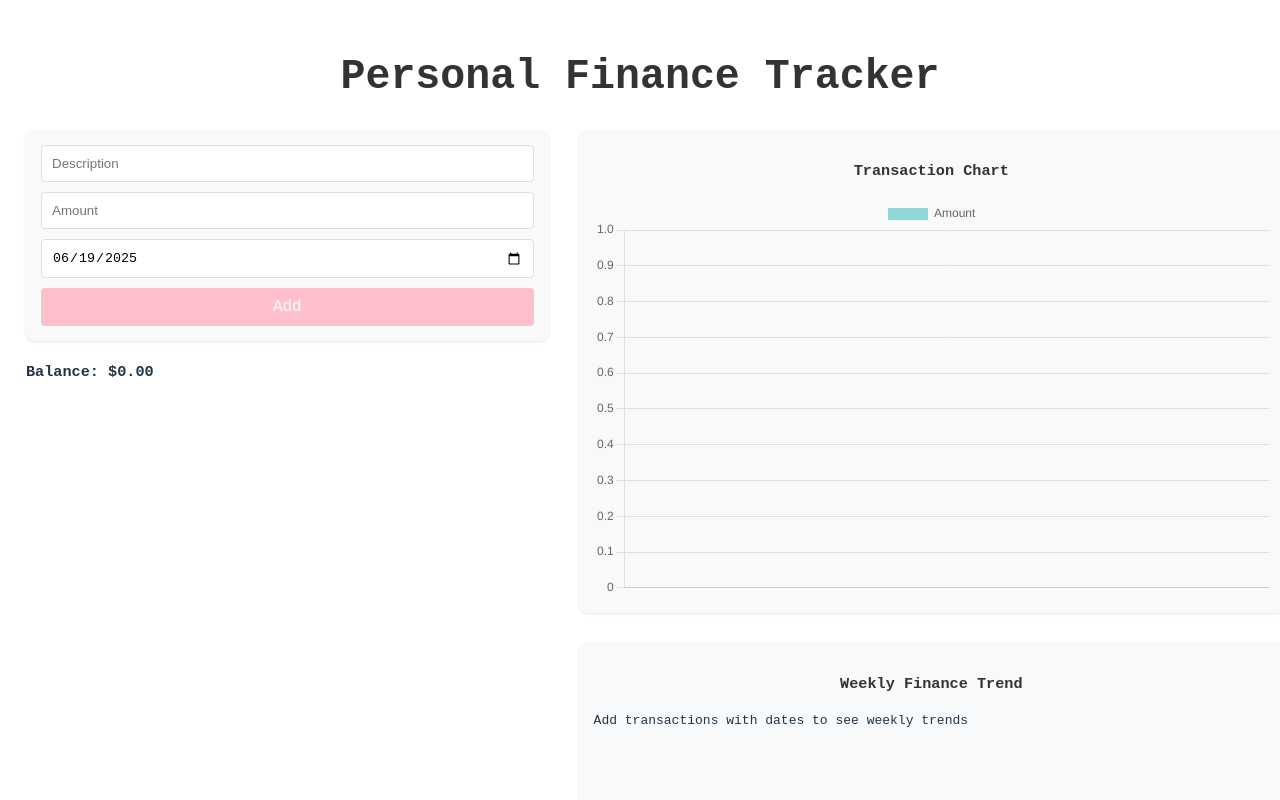
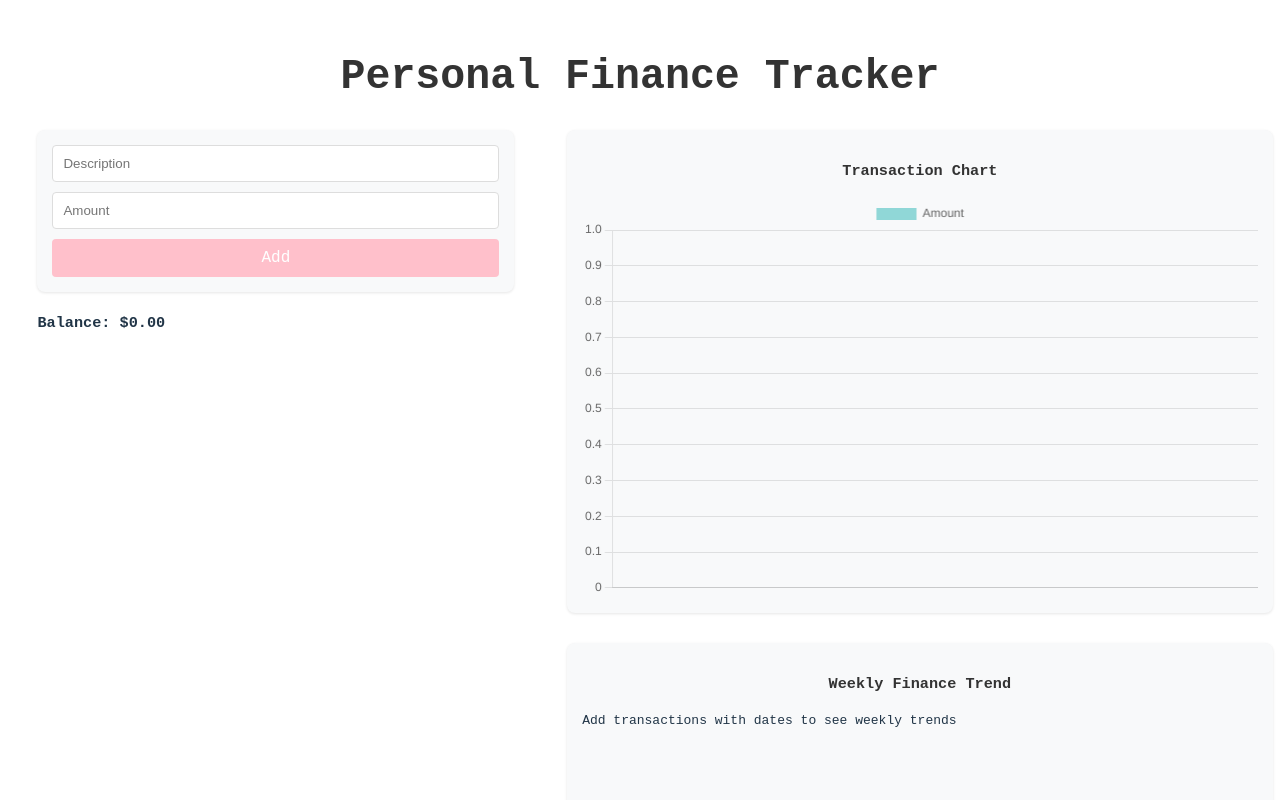
Before and after one commit to AugieAud/Finance-Tracker, a React (Vite) app: page / in a window 1280 px wide. Shown: the top 800 px of the page. Built offline with nearby package versions, Linux system fonts and the light colour scheme.

Commit message:
remove date input and implement automatic timestamp

```diff
--- a/src/components/AddTransactionForm.jsx
+++ b/src/components/AddTransactionForm.jsx
@@ -3,19 +3,19 @@ import { useState } from "react";
 export default function AddTransactionForm({ onAdd }) {
   const [desc, setDesc] = useState(""); //transaction description
   const [amount, setAmount] = useState(""); //transaction amount
-  const [date, setDate] = useState(new Date().toISOString().split('T')[0]); //transaction date with today as default
 
   const handleSubmit = (e) => {
     e.preventDefault();
+    // Automatically use current date when adding a transaction
+    const currentDate = new Date().toISOString().split('T')[0];
     onAdd({
       id: Date.now(),
       desc,
       amount: parseFloat(amount),
-      date: date // Store the date with the transaction
+      date: currentDate // Store the current date with the transaction
     });
     setDesc(""); //clear form inputs after submission
     setAmount("");
-    setDate(new Date().toISOString().split('T')[0]); // Reset date to today
   };
 
   return (
@@ -33,12 +33,6 @@ export default function AddTransactionForm({ onAdd }) {
         placeholder="Amount"
         required
       />
-      <input
-        value={date}
-        onChange={(e) => setDate(e.target.value)}
-        type="date"
-        required
-      />
       <button>Add</button>
     </form>
   );
```
